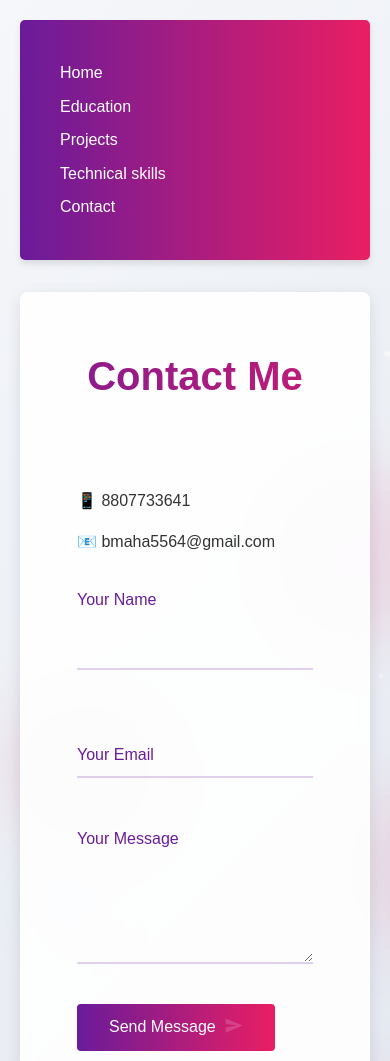
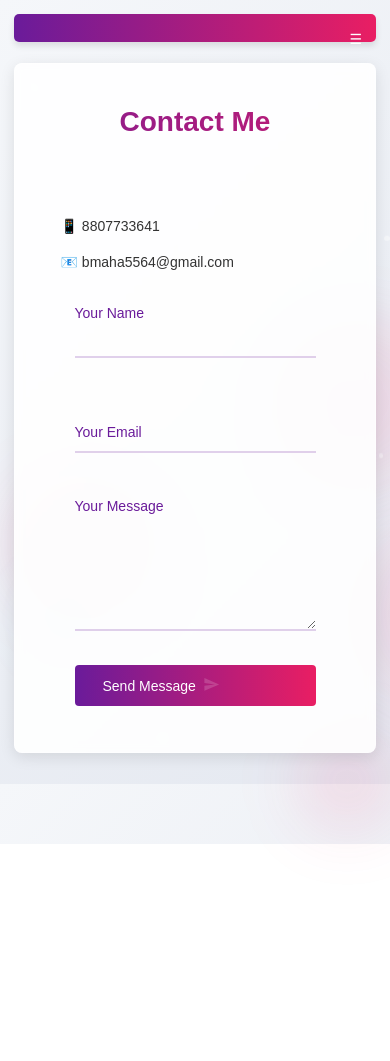
Before and after one commit to maha-hub009/maha-portfolio, a plain HTML site: page contact_new.html in a window 390 px wide. Shown: the top 1061 px of the page. After the commit the page ends 844 px from the top, so only its background shows below. Drawn offline with Linux system fonts and the light colour scheme.

Commit message:
changed
commit changes

```diff
--- a/contact_new.html
+++ b/contact_new.html
@@ -7,15 +7,15 @@
     <link rel="stylesheet" href="style.css">
 </head>
 <body>
-    <header>
-        <nav>
+  <header>
+    <div class="menu-toggle">☰</div>
+    <nav>
           <ul>
             <li><a href="index.html">Home</a></li>
             <li><a href="about.html">Education</a></li>
             <li><a href="project.html">Projects</a></li>
             <li><a href="techskill.html">Technical skills</a></li>
             <li><a href="contact_new.html">Contact</a></li>
-
           </ul>
         </nav>
     </header>
--- a/script.js
+++ b/script.js
@@ -52,6 +52,16 @@ function initScrollAnimations() {
   }
 
 document.addEventListener('DOMContentLoaded', () => {
+    // Mobile menu toggle
+    const menuToggle = document.querySelector('.menu-toggle');
+    const navMenu = document.querySelector('nav ul');
+
+    if (menuToggle && navMenu) {
+      menuToggle.addEventListener('click', () => {
+        navMenu.classList.toggle('active');
+      });
+    }
+
     initScrollAnimations();
     createFloatingShapes();
     createParticles();
--- a/style.css
+++ b/style.css
@@ -5,6 +5,8 @@
     --accent: #00bcd4;
     --text-dark: #333;
     --text-light: #fff;
+    --mobile: 575.98px;
+    --tablet: 991.98px;
   }
 
 body {
@@ -13,42 +15,116 @@
     color: var(--text-dark);
     max-width: 1200px;
     margin: 0 auto;
-    padding: 20px;
+    padding: 1rem;
     background: linear-gradient(135deg, #f5f7fa 0%, #e4e8f0 100%);
     transition: background 0.5s ease;
     position: relative;
     overflow-x: hidden;
   }
 
+  /* Base Mobile Styles */
+  html {
+    font-size: 14px;
+  }
+
+  @media (min-width: 576px) {
+    html {
+      font-size: 16px;
+    }
+    body {
+      padding: 1.5rem;
+    }
+  }
+
+  @media (min-width: 992px) {
+    html {
+      font-size: 18px;
+    }
+    body {
+      padding: 2rem;
+    }
+  }
+
 header {
     background: linear-gradient(90deg, var(--primary-dark), var(--primary-light));
     color: var(--text-light);
-    padding: 1.5rem;
+    padding: 1rem;
     border-radius: 5px;
-    margin-bottom: 2rem;
+    margin-bottom: 1.5rem;
     box-shadow: 0 4px 6px rgba(0,0,0,0.1);
     animation: pulse 2s infinite alternate;
+    position: relative;
+  }
+
+  /* Mobile Navigation */
+  .menu-toggle {
+    display: none;
   }
 
   nav ul {
     display: flex;
-    gap: 1.5rem;
+    gap: 1rem;
     list-style: none;
     padding: 0;
+    margin: 0;
   }
 
   nav a {
     color: white;
     text-decoration: none;
     transition: all 0.3s;
-    padding: 0.5rem 1rem;
+    padding: 0.5rem;
     border-radius: 4px;
+    display: block;
   }
 
   nav a:hover {
     background: rgba(255,255,255,0.2);
     transform: translateY(-2px);
     box-shadow: 0 4px 8px rgba(0,0,0,0.2);
+  }
+
+  @media (max-width: 575.98px) {
+    .menu-toggle {
+      display: block;
+      position: absolute;
+      top: 1rem;
+      right: 1rem;
+      cursor: pointer;
+      z-index: 100;
+    }
+
+    nav ul {
+      flex-direction: column;
+      position: fixed;
+      top: 0;
+      right: -100%;
+      width: 70%;
+      height: 100vh;
+      background: linear-gradient(135deg, var(--primary-dark), var(--primary-light));
+      padding: 5rem 1rem 1rem;
+      transition: right 0.3s ease;
+    }
+
+    nav ul.active {
+      right: 0;
+    }
+
+    nav a {
+      padding: 1rem;
+      margin: 0.5rem 0;
+    }
+  }
+
+  @media (min-width: 576px) and (max-width: 991.98px) {
+    nav ul {
+      gap: 0.75rem;
+    }
+
+    nav a {
+      padding: 0.5rem 0.75rem;
+      font-size: 0.9rem;
+    }
   }
 
   #name {
@@ -76,9 +152,24 @@
 
 .sentence-boxes {
   display: grid;
+  grid-template-columns: 1fr;
+  gap: 1rem;
+  margin: 1.5rem 0;
+}
+
+@media (min-width: 576px) {
+  .sentence-boxes {
+    grid-template-columns: repeat(auto-fit, minmax(250px, 1fr));
+    gap: 1.25rem;
+  }
+}
+
+@media (min-width: 992px) {
+  .sentence-boxes {
     grid-template-columns: repeat(auto-fit, minmax(300px, 1fr));
     gap: 1.5rem;
     margin: 2rem 0;
+  }
 }
 
 .sentence-box {
@@ -226,10 +317,24 @@
 }
 
 .contact-form {
-  max-width: 600px;
+  max-width: 100%;
   margin: 0 auto;
   position: relative;
   z-index: 2;
+  padding: 0 1rem;
+}
+
+@media (min-width: 576px) {
+  .contact-form {
+    max-width: 500px;
+    padding: 0;
+  }
+}
+
+@media (min-width: 992px) {
+  .contact-form {
+    max-width: 600px;
+  }
 }
 
 .form-group {
@@ -353,27 +458,63 @@
   left: 30%;
 }
 
-@media (max-width: 768px) {
-    nav ul {
-      flex-direction: column;
-      gap: 0.5rem;
+@media (max-width: 575.98px) {
+  .section {
+    padding: 1.25rem;
+    margin-bottom: 1.25rem;
   }
 
-    .section {
-      padding: 1.5rem;
+  #name {
+    font-size: 2.5rem;
   }
 
-    .projects-container {
-      grid-template-columns: 1fr;
+  .welcome-text {
+    font-size: 1.5rem;
+  }
+
+  .animated-title {
+    font-size: 2rem;
+  }
+
+  .submit-btn {
+    width: 100%;
+  }
+}
+
+@media (min-width: 576px) and (max-width: 991.98px) {
+  .section {
+    padding: 1.75rem;
+  }
+
+  #name {
+    font-size: 3rem;
+  }
+
+  .welcome-text {
+    font-size: 1.75rem;
   }
 }
 
 /* Project Cards */
 .projects-container {
   display: grid;
+  grid-template-columns: 1fr;
+  gap: 1.5rem;
+  margin-top: 1.5rem;
+}
+
+@media (min-width: 576px) {
+  .projects-container {
+    grid-template-columns: repeat(auto-fill, minmax(250px, 1fr));
+    gap: 1.75rem;
+  }
+}
+
+@media (min-width: 992px) {
+  .projects-container {
     grid-template-columns: repeat(auto-fill, minmax(300px, 1fr));
     gap: 2rem;
-  margin-top: 2rem;
+  }
 }
 
 .project-card {
```
Also changed, not shown: about.html (+1 -1 lines), index.html (+1 -3 lines). Lines whose indentation alone changed are shown as unchanged.
